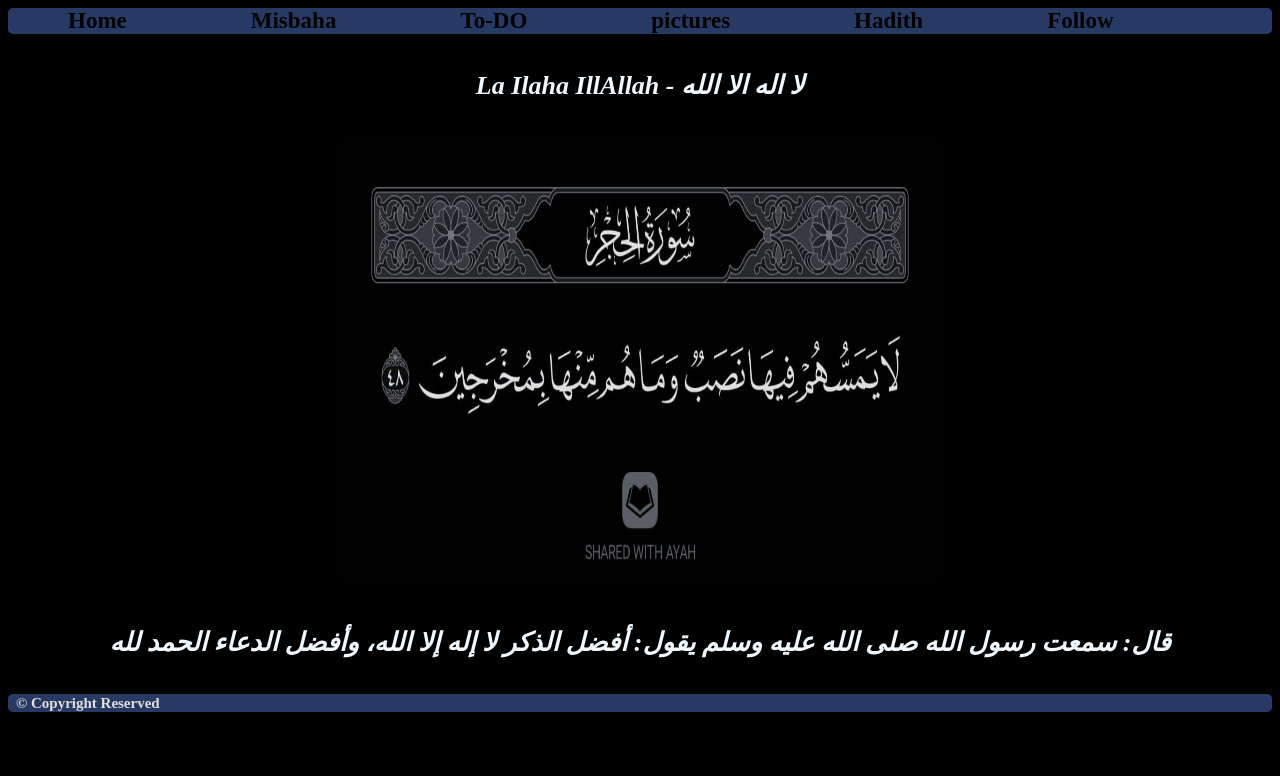
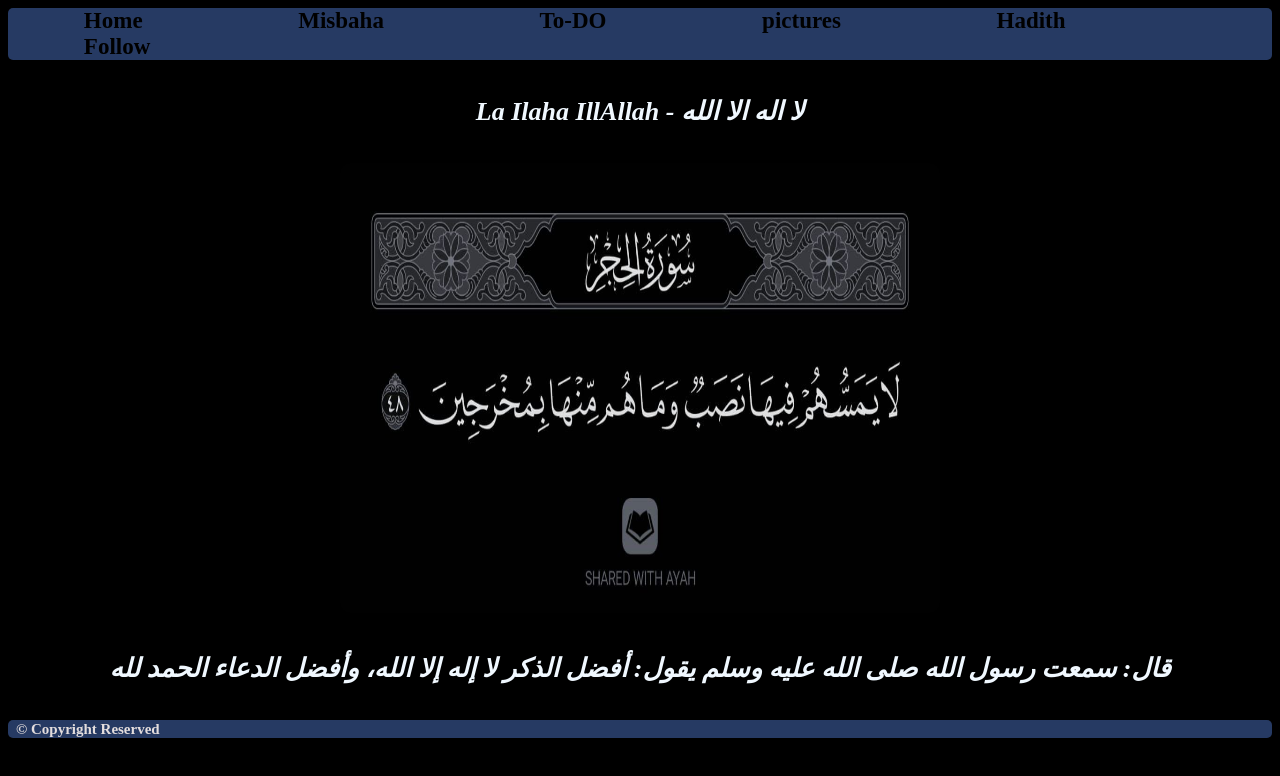
Before and after one commit to Ah-0-Haga/websit, a plain HTML site: page index.html in a window 1280 px wide. Drawn offline with Linux system fonts and the light colour scheme.

Commit message:
Update style.css

```diff
--- a/style.css
+++ b/style.css
@@ -18,7 +18,7 @@ a
     text-decoration: none;
     font-size: 23px;
     font-weight: bold;
-    padding: 60px;
+    margin: 6%;
     color: black;
     border-radius: 10px;
 }
@@ -152,4 +152,5 @@ p
 .con:hover
 {
     color: rgb(232, 153, 25);
+
 }
```
